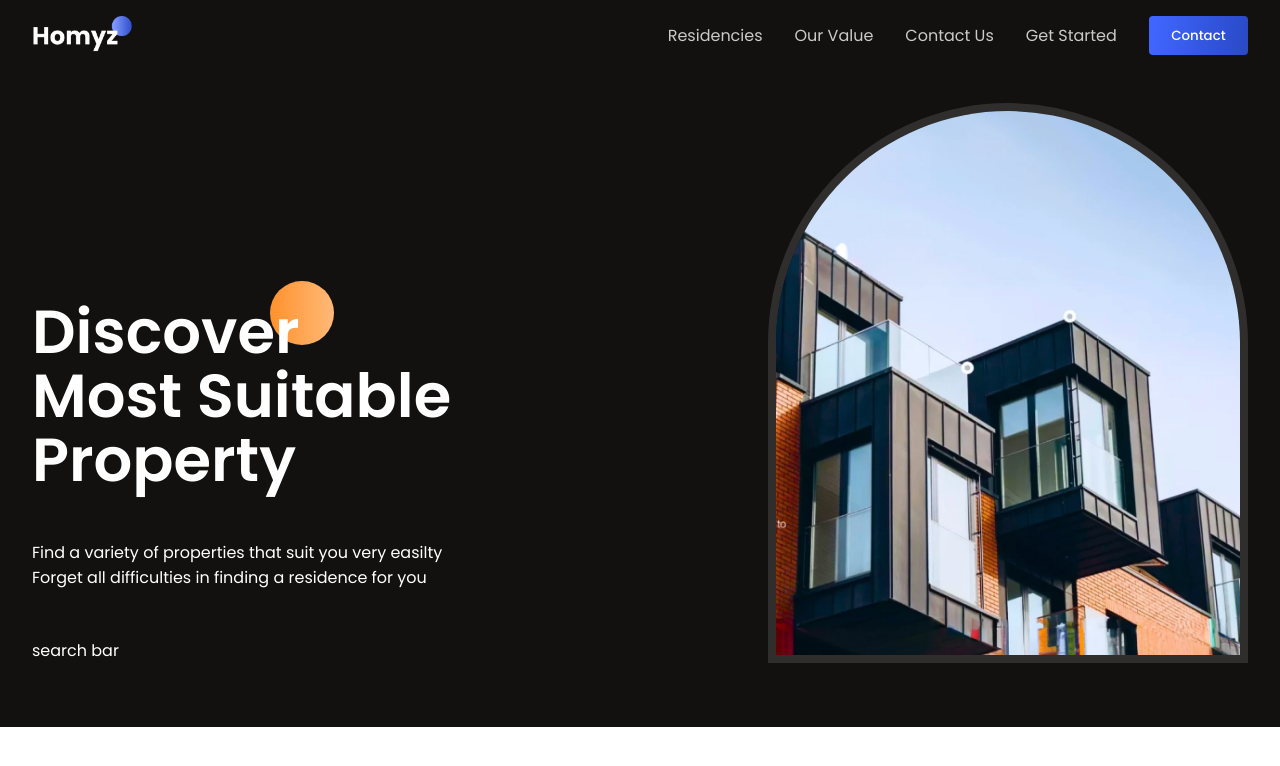
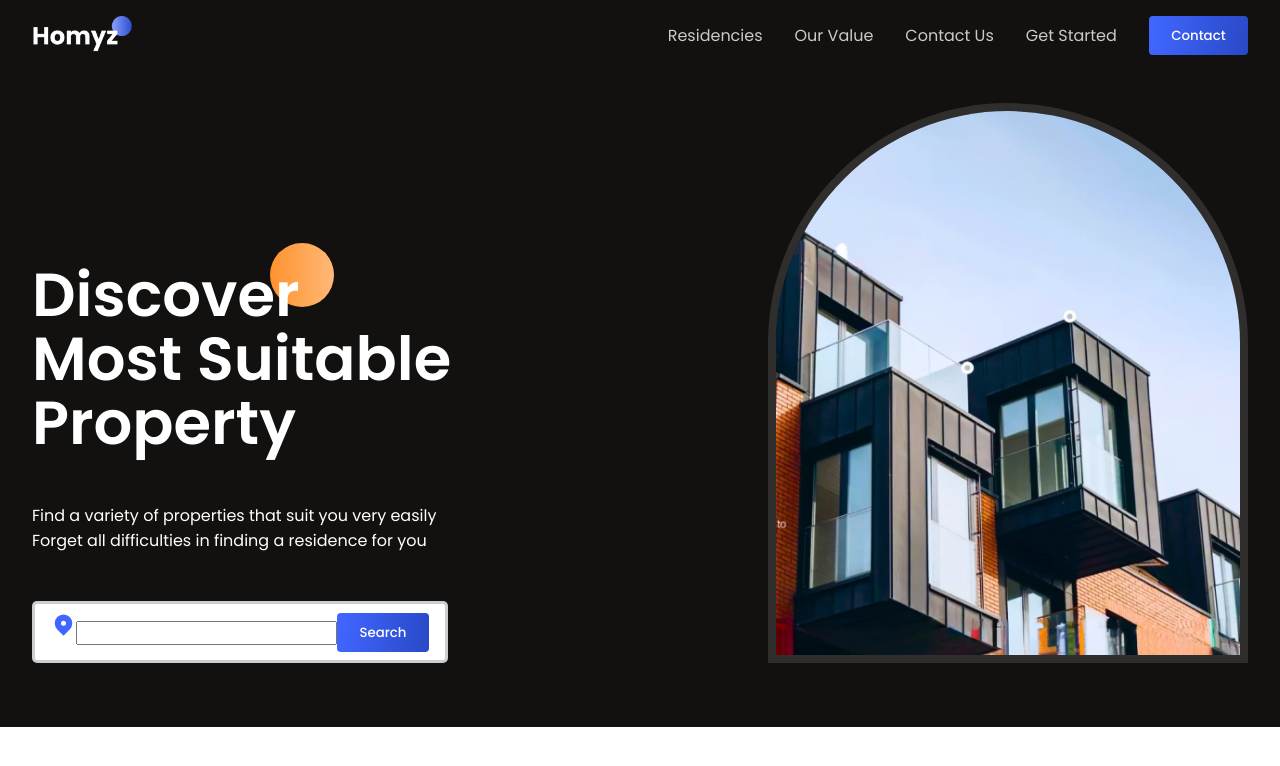
Before and after one commit to suisashehi/real-estate, a React (Vite) app: page / in a window 1280 px wide. Shown: the top 766 px of the page. Built offline with nearby package versions, Linux system fonts and the light colour scheme.

Commit message:
Added location icon, input, and button inside search bar and background, border, padding, and removed input border/outline

```diff
--- a/src/components/Hero/Hero.css
+++ b/src/components/Hero/Hero.css
@@ -40,6 +40,13 @@
     z-index: -1;
 }
 
+.search-bar{
+    background-color: white;
+    border-radius: 5px;
+    border: 3px solid rgba(120, 120, 120, 0.374);
+    padding: 0.5rem 1rem;
+    justify-content: space-between;
+}
 /* right side */
 
 .image-container{
--- a/src/components/Hero/Hero.jsx
+++ b/src/components/Hero/Hero.jsx
@@ -1,5 +1,6 @@
 import React from "react";
 import "./Hero.css";
+import { HiLocationMarker } from "react-icons/hi";
 
 const Hero = () => {
   return (
@@ -8,22 +9,25 @@ const Hero = () => {
         {/* left side */}
         <div className="flexColStart hero-left">
           <div className="hero-title">
-            <div className="orange-circle"/>
+            <div className="orange-circle" />
             <h1>
-              Discover <br /> Most Suitable <br /> Property{" "}
+              Discover <br /> Most Suitable <br /> Property
             </h1>
           </div>
 
           <div className="flexColStart hero-des">
-            <span>Find a variety of properties that suit  you very easilty  </span>
-              <span>Forget all difficulties in finding  a residence for you</span>
+            <span>Find a variety of properties that suit you very easily</span>
+            <span>Forget all difficulties in finding a residence for you</span>
           </div>
+
           <div className="search-bar">
-            search bar
+            <HiLocationMarker color="var(--blue)" size={25} />
+            <input type="text" />
+            <button className="button">Search</button>
           </div>
         </div>
+
         {/* right side */}
-
         <div className="flexCenter hero-right">
           <div className="image-container">
             <img src="/hero-image.png" alt="hero" />
```
